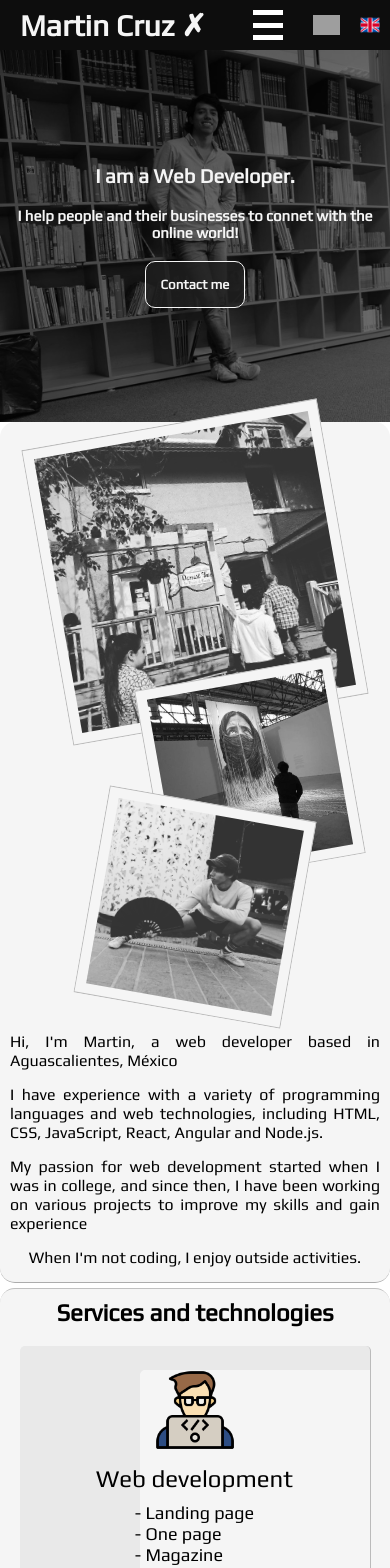
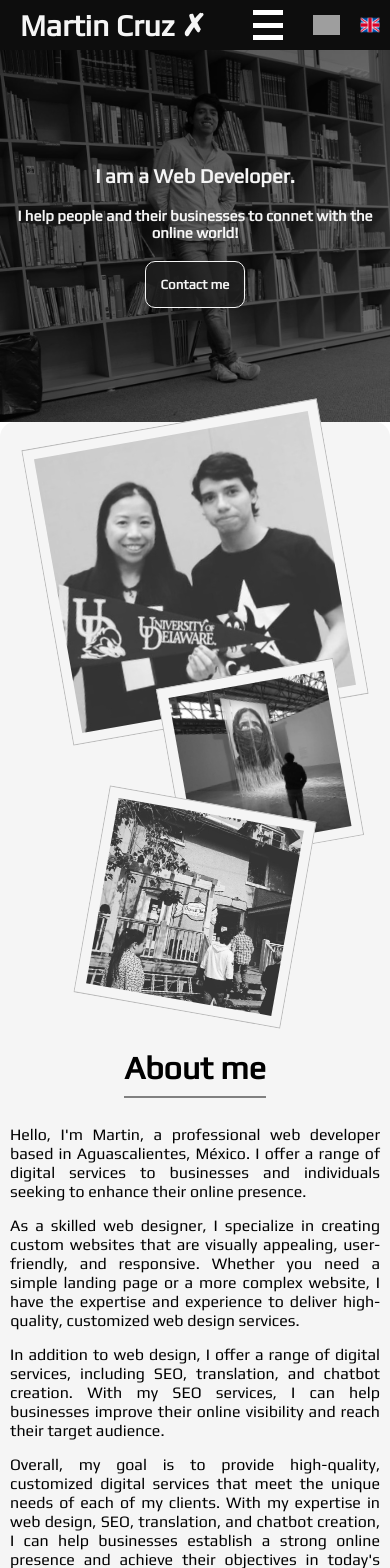
Before and after one commit to MartinMaresC/martinmportfolio, a React (Create React App) app: page / in a window 390 px wide. Shown: the top 1568 px of the page. Built offline with nearby package versions, Linux system fonts and the light colour scheme; grey boxes are pictures that could not be loaded.

Commit message:
About me
Text description updated

```diff
--- a/src/Componentes/Textabout.jsx
+++ b/src/Componentes/Textabout.jsx
@@ -14,11 +14,12 @@ return (
         <div className='textabout' id='textAbout'>
         <div className='profileDescripcion'>
         <div className='profilePictureDiv'>
-        <img className='pic1' src={aboutpic2} alt="" />
+        <img className='pic1' src={aboutpic3} alt="" />
         <img className='pic2' src={aboutpic1} alt="" />
-        <img className='pic3' src={aboutpic3} alt="" />
+        <img className='pic3' src={aboutpic2} alt="" />
         </div>
         <div className='textDescriptionDiv'>
+          <h1 className='aboutTitle'>About me</h1>
         <p className='texto'>{t('line1')}</p>
         <p className='texto'>{t('line2')}</p>
         <p className='texto'>{t('line3')}</p>
@@ -26,7 +27,7 @@ return (
         </div>
         </div>
         <div className='skillsDiv'>
-        <h3>{t('services')}</h3>
+        <h1 className='servicesTitle'>{t('services')}</h1>
         <ul className='ulSoftSkills'>
           <div className='softSkillsDiv'>
           <li className='liContainer'>
--- a/src/Css/Textabout.css
+++ b/src/Css/Textabout.css
@@ -19,6 +19,13 @@
     justify-content: center;
     align-items: center;
     position: relative;
+}
+
+.aboutTitle {
+    margin-bottom: 15vh;
+    padding-bottom: 10px;
+    padding-top: 10px;
+    border-bottom: 2px solid gray;
 }
 
 .pic1 {
@@ -47,6 +54,7 @@
     justify-content: center;
     align-items: center;
     padding: 10px;
+    padding-right: 10vw;
 }
 
 .textabout {
@@ -54,17 +62,16 @@
     border-radius: 15px;
 }
 
-.textabout h3 {
-    position: relative;
+.servicesTitle {
     padding-top: 10px;
     margin-bottom: 20px;
-    font-size: x-large;
 }
 
 .texto {
     position: relative;
     margin-bottom: 5px;
     margin-top: 10px;
+    padding-bottom: 10px;
 }
 
 .skillsDiv {
@@ -185,13 +192,18 @@
     position: relative;
 }
 
+.aboutTitle {
+    margin-bottom: 2vh;
+    margin-top: 2vh;
+}
+
 .pic1 {
     width: 300px;
     transform: rotate(-10deg);
 }
 
 .pic2 {
-    width: 200px;
+    width: 180px;
     transform: rotate(-10deg);
     position: absolute;
     top: 250px;
@@ -204,6 +216,13 @@
     margin-top: 80px;
 }
 
+.textDescriptionDiv {
+    padding-right: 10px;
+}
+
+.texto {
+    padding-bottom: 0px;
+}
 
     .profileDescripcion {
         border-bottom: 1px solid rgb(172, 172, 172);
--- a/src/Translations/en.json
+++ b/src/Translations/en.json
@@ -4,10 +4,10 @@
         "me": "I help people and their businesses to connet with the online world!",
         "contactme": "Contact me",
         "liAbout": "About me",
-        "line1": "Hi, I'm Martin, a web developer based in Aguascalientes, México",
-        "line2": "I have experience with a variety of programming languages and web technologies, including HTML, CSS, JavaScript, React, Angular and Node.js.",
-        "line3": "My passion for web development started when I was in college, and since then, I have been working on various projects to improve my skills and gain experience",
-        "line4": "When I'm not coding, I enjoy outside activities.",
+        "line1": "Hello, I'm Martin, a professional web developer based in Aguascalientes, México. I offer a range of digital services to businesses and individuals seeking to enhance their online presence.",
+        "line2": "As a skilled web designer, I specialize in creating custom websites that are visually appealing, user-friendly, and responsive. Whether you need a simple landing page or a more complex website, I have the expertise and experience to deliver high-quality, customized web design services.",
+        "line3": "In addition to web design, I offer a range of digital services, including SEO, translation, and chatbot creation. With my SEO services, I can help businesses improve their online visibility and reach their target audience.",
+        "line4": "Overall, my goal is to provide high-quality, customized digital services that meet the unique needs of each of my clients. With my expertise in web design, SEO, translation, and chatbot creation, I can help businesses establish a strong online presence and achieve their objectives in today's digital age.",
         "services": "Services and technologies",
         "web": "Web development",
         "seo": "SEO",
--- a/src/Translations/fr.json
+++ b/src/Translations/fr.json
@@ -4,10 +4,10 @@
         "me": "J'aide les personnes et leurs entreprises à se connecter avec le monde en ligne et à établir leur présence en ligne!",
         "contactme": "Contactez-moi",
         "liAbout": "À propos de moi",
-        "line1": "Bonjour, je m'appelle Martin et je suis développeur web. J'habite à Aguascalientes, au Mexique",
-        "line2": "J'ai de l'expérience avec divers langages de programmation et technologies web, y compris HTML, CSS, JavaScript, React, Angular et Node.js",
-        "line3": "Ma passion pour le développement web a commencé lorsque j'étais à l'université, et depuis lors, j'ai travaillé sur différents projets pour améliorer mes compétences et acquérir de l'expérience",
-        "line4": "Quand je ne code pas, j'aime les activités en extérieur.",
+        "line1": "Bonjour, je suis Martin, un développeur web professionnel basé à Aguascalientes, au Mexique. J'offre une gamme de services numériques aux entreprises et aux particuliers cherchant à améliorer leur présence en ligne.",
+        "line2": "En tant que concepteur web expérimenté, je suis spécialisé dans la création de sites Web sur mesure qui sont visuellement attrayants, conviviaux et réactifs. Que vous ayez besoin d'une simple page de destination ou d'un site Web plus complexe, j'ai l'expertise et l'expérience pour offrir des services de conception Web sur mesure et de haute qualité.",
+        "line3": "En plus de la conception Web, j'offre une gamme de services numériques, notamment le référencement (SEO), la traduction et la création de chatbot. Avec mes services de référencement (SEO), je peux aider les entreprises à améliorer leur visibilité en ligne et atteindre leur public cible.",
+        "line4": "Mon objectif global est de fournir des services numériques personnalisés de haute qualité qui répondent aux besoins uniques de chacun de mes clients. Avec mon expertise en conception Web, référencement (SEO), traduction et création de chatbot, je peux aider les entreprises à établir une forte présence en ligne et à atteindre leurs objectifs dans l'ère numérique d'aujourd'hui.",
         "services": "Services et technologies",
         "web": "Développement Web",
         "seo": "SEO",
```
Also changed, not shown: src/img/aboutpic3.jpg.
